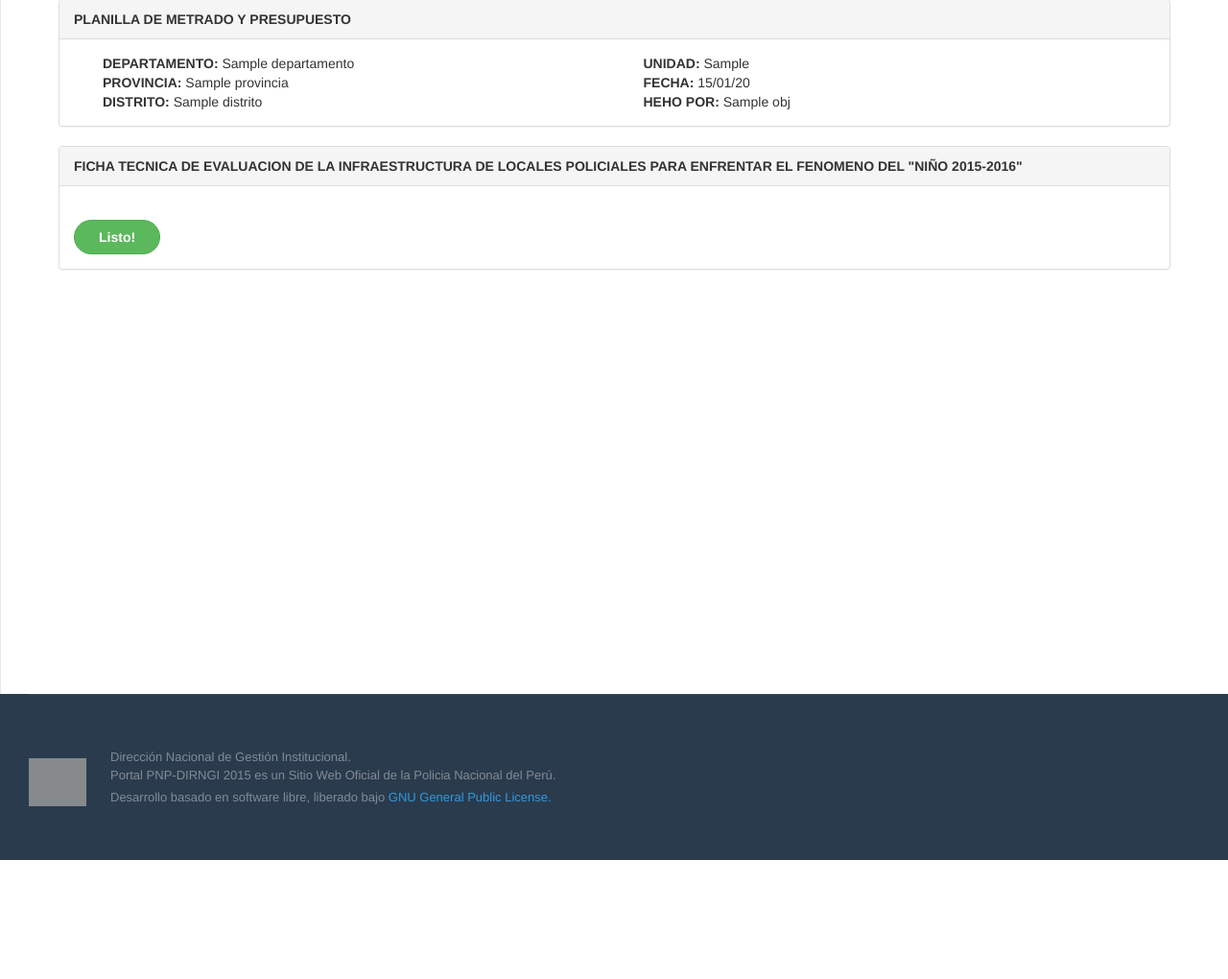
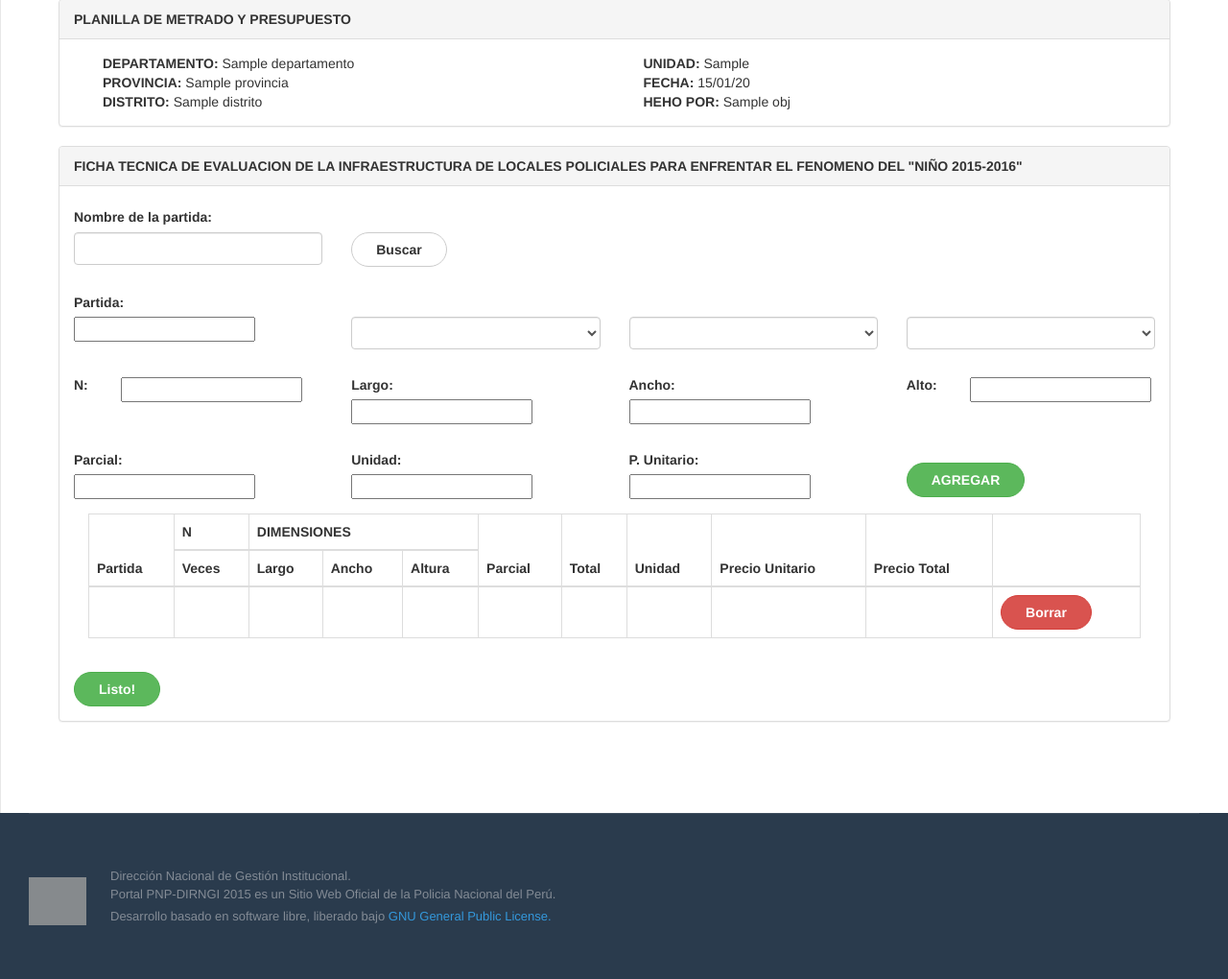
Before and after one commit to sirlo21/sagipnp, a Django app: template templates/metrados/ficha_tecnica.html in a window 1280 px wide. Shown: the part 252-1272 px from the top of the page at 96% size. Before the commit the page ends 1148 px from the top, so only its background shows below. Run offline with Django 3.2, Linux system fonts and the light colour scheme; the template is opened without the code that fills it: most values are stand-ins (such as "Sample title", 1, 10 or a date in 2020); form fields are guessed from the names that the template uses; lists and menus that the app fills with data are empty; some libraries are stand-ins or nearby versions; grey boxes are pictures that could not be loaded.

Commit message:
change ficha_tecnica.html

```diff
--- a/templates/metrados/ficha_tecnica.html
+++ b/templates/metrados/ficha_tecnica.html
@@ -54,11 +54,6 @@
 					<div class="panel-heading"><strong>FICHA TECNICA DE EVALUACION DE LA INFRAESTRUCTURA DE LOCALES POLICIALES PARA ENFRENTAR EL FENOMENO DEL "NIÑO 2015-2016"</strong></div>
 					<div class="panel-body">
 						{% csrf_token %}
-						<table id="fmr_ft" class="table-responsive table">
-							<tbody>
-								{% for form in fiche_tecnica_form %}
-									<tr>
-										<td>
 						<div class="row">
 							<div class="col-md-12">
 								<label class="control-label" for="id_nombre">
@@ -75,15 +70,15 @@
 								</label>
 							</div>
 							<div class="col-lg-3">
-													<input id="id_ficha_tecnica-0-nombre" list="id_ficha_tecnica-0-name" class="form-control" />
-													<datalist id="id_ficha_tecnica-0-name">
+								<input id="id_nombre" list="id_name" class="form-control" />
+								<datalist id="id_name">
 									{% for metrado in metrados %}
 										<option value="{{ metrado.descripcion }}"></option>
 									{% endfor %}
 								</datalist>
 							</div>
 							<div class="col-lg-3">
-													<button type="button" class="btn btn-default" id="id_ficha_tecnica-0-buscar">Buscar</button>
+								<button type="button" class="btn btn-default" id="id_buscar">Buscar</button>
 							</div>
 						</div>
 						<br/>
@@ -106,17 +101,17 @@
 								{{ form.metrado1 }}
 							</div>
 							<div class="col-lg-3">
-													<select class="form-control" id="id_ficha_tecnica-0-metrado2" name="ficha_tecnica-0-metrado2">
+								<select class="form-control" id="id_metrado2" name="metrado2">
 									<option></option>
 								</select>
 							</div>
 							<div class="col-lg-3">
-													<select class="form-control" id="id_ficha_tecnica-0-metrado3" name="ficha_tecnica-0-metrado3">
+								<select class="form-control" id="id_metrado3" name="metrado3">
 									<option></option>
 								</select>
 							</div>
 							<div class="col-lg-3">
-													<select class="form-control" id="id_ficha_tecnica-0-metrado4" name="ficha_tecnica-0-metrado4">
+								<select class="form-control" id="id_metrado4" name="metrado4">
 									<option></option>
 								</select>
 							</div>
@@ -238,11 +233,14 @@
 								{{ form.punitario }}
 								{% if form.punitario.errors %}<p class="help-block">{{ form.errors.punitario|striptags }}</p>{% endif %}
 							</div>
+							<div class="col-lg-3">
+								<br/>
+								<input type="submit" id="submit" class="btn btn-success" value="AGREGAR"/>
 							</div>
-											<br/><br/>
+						</div>
 						<div class="panel-body">
 							<div class="table-responsive">
-													<table id="id_ficha_tecnica-0-tabla" class="table table-bordered">
+								<table id="tm" class="table table-bordered">
 									<thead>
 										<tr>
 											<th rowspan="2" scope="col">Partida</th>
@@ -253,6 +251,7 @@
 											<th rowspan="2" scope="col">Unidad</th>
 											<th rowspan="2" scope="col">Precio Unitario</th>
 											<th rowspan="2" scope="col">Precio Total</th>
+											<th rowspan="2" scope="col"></th>
 										</tr>
 										<tr>
 											<th scope="col">Veces</th>
@@ -262,7 +261,7 @@
 										</tr>
 									</thead>
 									<tbody>
-															<tr>
+										<tr id="id_ficha_tecnica-0-tr">
 											<td id="td-partida"></td>
 											<td id="td-numero-veces"></td>
 											<td id="td-dimensiones-largo"></td>
@@ -273,21 +272,13 @@
 											<td id="td-unidad"></td>
 											<td id="td-precio-unitario"></td>
 											<td id="td-precio-total"></td>
+											<td><button type="button" class="btn btn-danger">Borrar</button> </td>
 										</tr>
 									</tbody>
 								</table>
 							</div>
 						</div>
-											{% for hidden in form.hidden_fields %}
-												{{ hidden }}
-											{% endfor %}
-										</td>
-									</tr>
-								{% endfor %}
-							</tbody>
-						</table>
-						{{ fiche_tecnica_form.management_form }}
-						<input type="submit" id="submit" class="btn btn-success" value="Listo!"/>
+						<button class="btn btn-success">Listo!</button>
 					</div>
 				</div>
 			</div>
@@ -304,15 +295,4 @@
 
 {% block scripts %}
 	<script src="{{ STATIC_URL }}js/metrados.js"></script>
-	<script src="{{ STATIC_URL }}js/jquery.formset.js"></script>
-	<script type="text/javascript">
-		$(function () {
-			$('#fmr_ft > tbody > tr').formset({
-				prefix: '{{ fiche_tecnica_form.prefix }}',
-				deleteText: "<i class='fa fa-trash-o'></i>",
-				addText: "<i class='fa fa-plus-square-o'></i>",
-				formCssClass: 'dynamic-formset1'
-			});
-		});
-	</script>
 {% endblock %}
```
Lines whose indentation alone changed are shown as unchanged.
